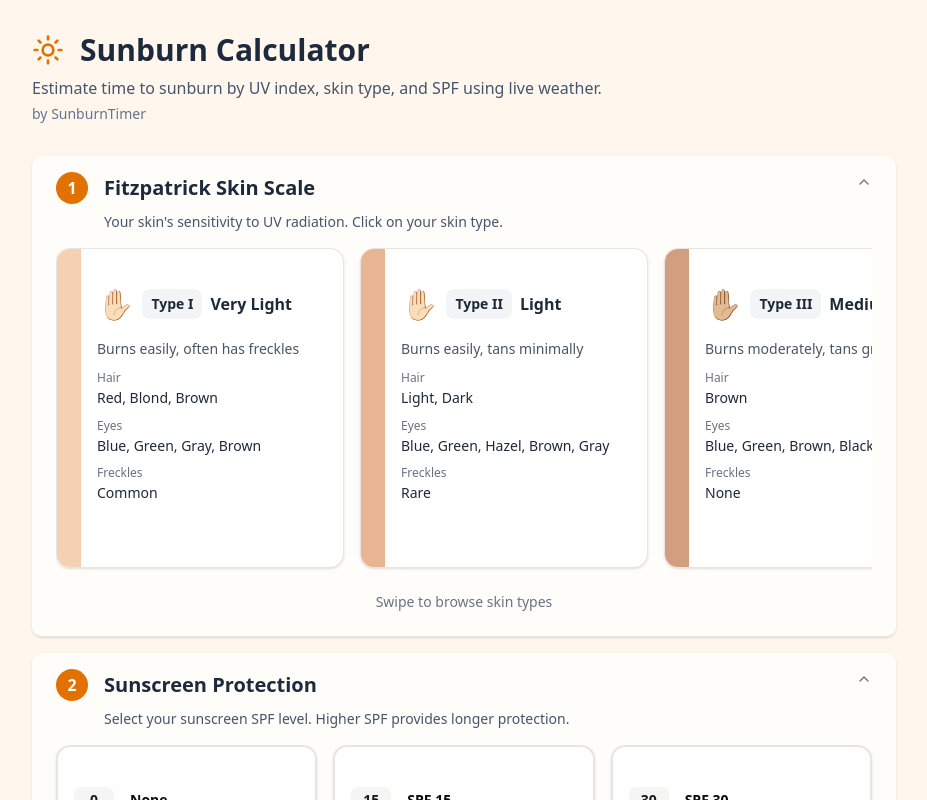
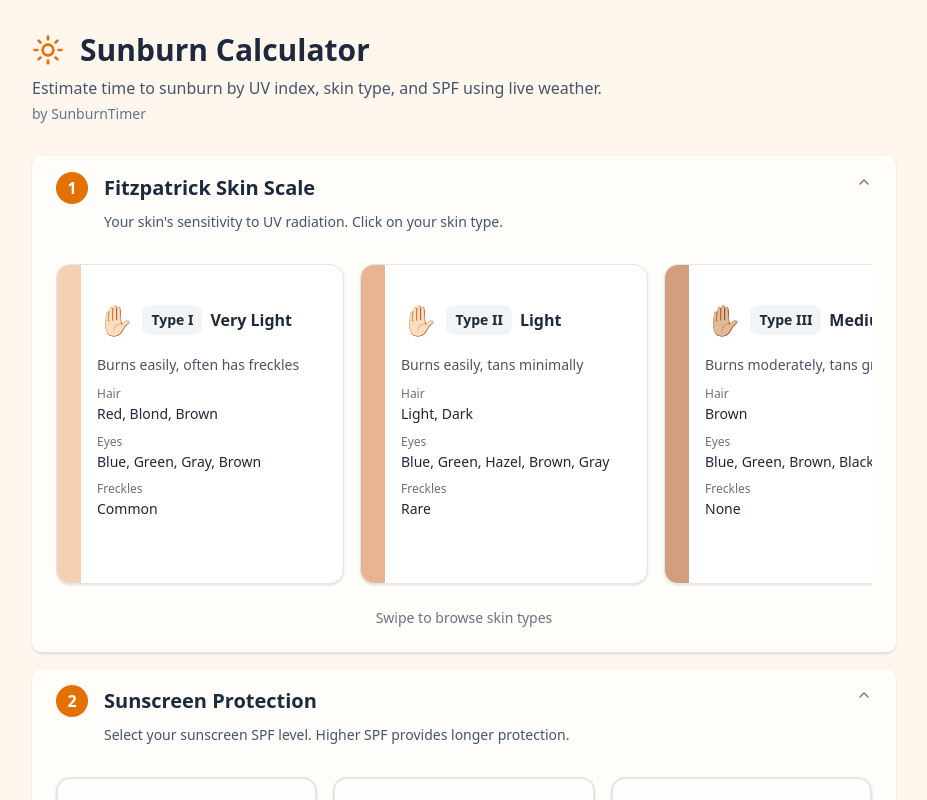
Before and after one commit to jondcallahan/sunburntimer, a React (Vite) app: page / in a window 1280 px wide. Shown: the top 800 px of the page, without its empty margins (176-1103 px from the left). Built offline with nearby package versions, Linux system fonts and the light colour scheme; a web font is replaced by a local one.

Commit message:
style: refactor accordion with state-based layout and improved visibility

```diff
--- a/src/components/ui/accordion.tsx
+++ b/src/components/ui/accordion.tsx
@@ -31,11 +31,11 @@ function AccordionTrigger({
 	...props
 }: React.ComponentProps<typeof AccordionPrimitive.Trigger>) {
 	return (
-		<AccordionPrimitive.Header className="flex">
+		<AccordionPrimitive.Header className="flex data-[state=open]:mb-4">
 			<AccordionPrimitive.Trigger
 				data-slot="accordion-trigger"
 				className={cn(
-					"focus-visible:border-ring focus-visible:ring-ring/50 flex flex-1 items-start justify-between gap-4 rounded-md py-4 text-left text-sm font-medium transition-all outline-none hover:underline focus-visible:ring-[3px] disabled:pointer-events-none disabled:opacity-50 [&[data-state=open]>svg]:rotate-180",
+					"focus-visible:border-ring focus-visible:ring-ring/50 flex flex-1 items-start justify-between gap-4 rounded-md px-6 py-4 text-left text-sm font-medium transition-all outline-none hover:no-underline focus-visible:ring-[3px] disabled:pointer-events-none disabled:opacity-50 [&[data-state=open]>svg]:rotate-180",
 					className,
 				)}
 				{...props}
@@ -59,7 +59,7 @@ function AccordionContent({
 	return (
 		<AccordionPrimitive.Content
 			data-slot="accordion-content"
-			className="data-[state=closed]:animate-accordion-up data-[state=open]:animate-accordion-down overflow-hidden text-sm"
+			className="data-[state=closed]:animate-accordion-up data-[state=open]:animate-accordion-down overflow-hidden text-sm relative z-10 data-[state=open]:overflow-visible"
 			{...props}
 		>
 			<div className={cn("pt-0 pb-4", className)}>{children}</div>
```
